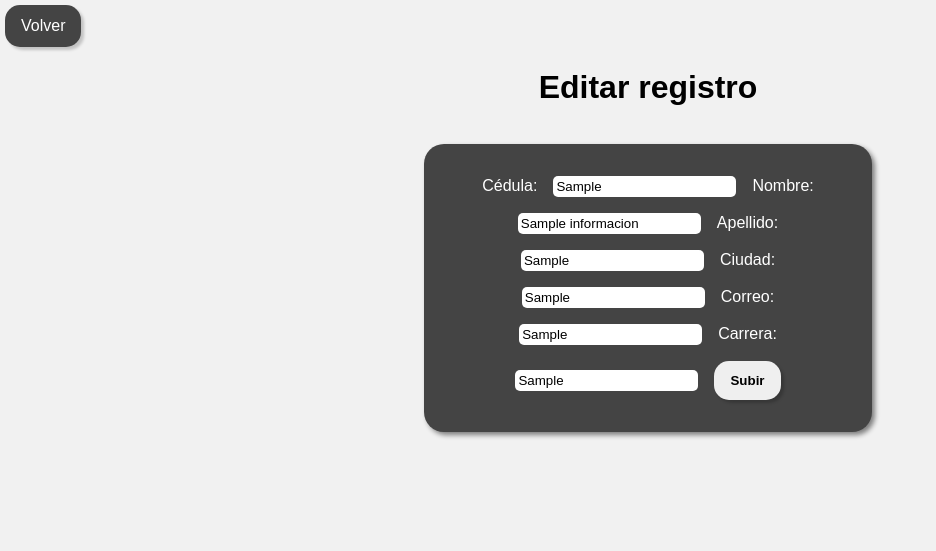
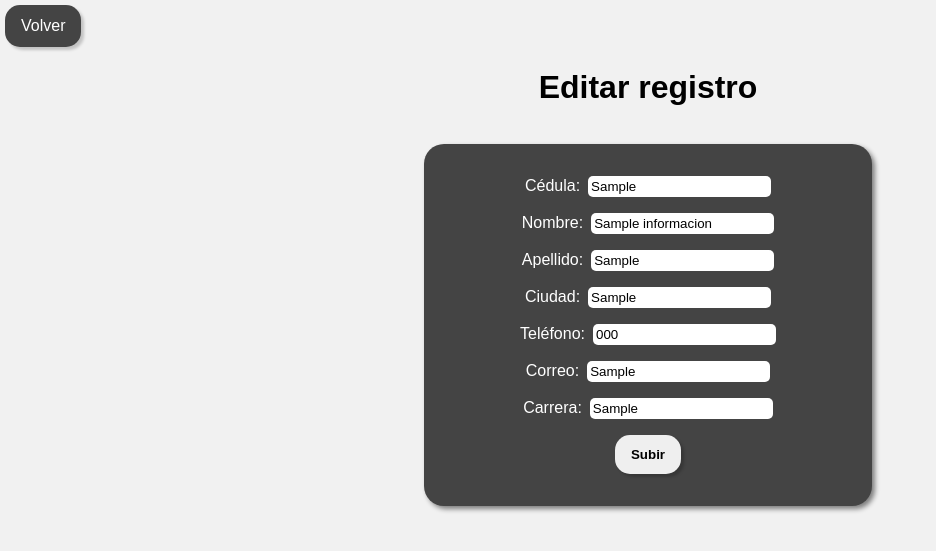
Before and after one commit to KPI01/Base-de-datos-de-estudiantes, a PHP site: page /php/editar_registro.php?id=1 in a window 1280 px wide. Shown: the top 551 px of the page, without its empty margins (0-936 px from the left). Run offline with PHP 8.4, Linux system fonts and the light colour scheme; tables that the repository leaves empty or names only in its code hold one stand-in row (values such as "Sample post").

Commit message:
Agregado el campo de -telefono-

```diff
--- a/index.php
+++ b/index.php
@@ -43,6 +43,7 @@
                         <th class="encabezado__columna">Nombre</th>
                         <th class="encabezado__columna">Apellido</th>
                         <th class="encabezado__columna">Ciudad</th>
+                        <th class="encabezado__columna">Teléfono</th>
                         <th class="encabezado__columna">Correo</th>
                         <th class="encabezado__columna">Carrera</th>
                         <th class="encabezado__columna der">Opciones</th>
@@ -58,6 +59,7 @@
                     <td class="dato__registro">' . $registro->nombre . '</td>
                     <td class="dato__registro">' . $registro->apellido . '</td>
                     <td class="dato__registro">' . $registro->ciudad . '</td>
+                    <td class="dato__registro">' . $registro->telefono . '</td>
                     <td class="dato__registro">' . $registro->correo . '</td>
                     <td class="dato__registro">' . $registro->carrera . '</td>
                     <td class="dato__opciones">
--- a/php/buscar_registro.php
+++ b/php/buscar_registro.php
@@ -24,6 +24,7 @@
                 <option value="nombre" class="opcion-key">Nombre</option>
                 <option value="apellido" class="opcion-key">Apellido</option>
                 <option value="ciudad" class="opcion-key">Ciudad</option>
+                <option value="telefono" class="opcion-key">Teléfono</option>
                 <option value="correo" class="opcion-key">Correo</option>
                 <option value="carrera" class="opcion-key">Carrera</option>
             </select>
@@ -60,6 +61,7 @@
                     <th class="encabezado__columna">Nombre</th>
                     <th class="encabezado__columna">Apellido</th>
                     <th class="encabezado__columna">Ciudad</th>
+                    <th class="encabezado__columna">Teléfono</th>
                     <th class="encabezado__columna">Correo</th>
                     <th class="encabezado__columna">Carrera</th>
                     <th class="encabezado__columna der">Opciones</th>
@@ -76,6 +78,7 @@
                     <td class="dato__registro">' . $registro->nombre . '</td>
                     <td class="dato__registro">' . $registro->apellido . '</td>
                     <td class="dato__registro">' . $registro->ciudad . '</td>
+                    <td class="dato__registro">' . $registro->telefono . '</td>
                     <td class="dato__registro">' . $registro->correo . '</td>
                     <td class="dato__registro">' . $registro->carrera . '</td>
                     <td class="dato__opciones">
--- a/php/editar_registro.php
+++ b/php/editar_registro.php
@@ -38,12 +38,13 @@
 
                 while ($registro = $query_buscar->fetch_object()) {
                     echo '<input type="hidden" name="edit-id" value="' . $registro->id . '" class="registro">
-                        <label class="label-form edit">Cédula:</label><input name="edit-ci" class="input edit" value="' . $registro->cedula . '">
-                        <label class="label-form edit">Nombre:</label><input name="edit-nombre"class="input edit" value="' . $registro->nombre . '">
-                        <label class="label-form edit">Apellido:</label><input name="edit-apellido" class="input edit" value="' . $registro->apellido . '">
-                        <label class="label-form edit">Ciudad:</label><input name="edit-ciudad" class="input edit" value="' . $registro->ciudad . '">
-                        <label class="label-form edit">Correo:</label><input name="edit-correo" class="input edit" value="' . $registro->correo . '">
-                        <label class="label-form edit">Carrera:</label><input name="edit-carrera" class="input edit" value="' . $registro->carrera . '">';
+                        <div class="section"><label class="label-form edit">Cédula:</label><input name="edit-ci" class="input edit" value="' . $registro->cedula . '"></div><div class="section">
+                        <label class="label-form edit">Nombre:</label><input name="edit-nombre"class="input edit" value="' . $registro->nombre . '"></div><div class="section">
+                        <label class="label-form edit">Apellido:</label><input name="edit-apellido" class="input edit" value="' . $registro->apellido . '"></div><div class="section">
+                        <label class="label-form edit">Ciudad:</label><input name="edit-ciudad" class="input edit" value="' . $registro->ciudad . '"></div><div class="section">
+                        <label class="label-form edit">Teléfono:</label><input name="edit-tlfn" class="input edit" value="'.$registro->telefono.'"></div><div class="section">
+                        <label class="label-form edit">Correo:</label><input name="edit-correo" class="input edit" value="' . $registro->correo . '"></div><div class="section">
+                        <label class="label-form edit">Carrera:</label><input name="edit-carrera" class="input edit" value="' . $registro->carrera . '"></div>';
                 }
             }
             ?>
@@ -61,14 +62,15 @@
             $nombre = $_POST['edit-nombre'] ?? null;
             $apellido = $_POST['edit-apellido'] ?? null;
             $ciudad = $_POST['edit-ciudad'] ?? null;
+            $telefono = $_POST['edit-tlfn'] ?? null;
             $correo = $_POST['edit-correo'] ?? null;
             $carrera = $_POST['edit-carrera'] ?? null;
 
             //Comprobar los datos
-            $datos_valid = check_datos($ci, $nombre, $apellido, $ciudad, $correo, $carrera);
+            $datos_valid = check_datos($ci, $nombre, $apellido, $ciudad, $telefono, $correo, $carrera);
 
             if ($datos_valid) {
-                $query = "UPDATE `informacion` SET `cedula`='$ci', `nombre`='$nombre', `apellido`='$apellido', `ciudad`='$ciudad', `correo`='$correo', `carrera`='$carrera' WHERE `id`='$id'";
+                $query = "UPDATE `informacion` SET `cedula`='$ci', `nombre`='$nombre', `apellido`='$apellido', `ciudad`='$ciudad', `telefono`='$telefono', `correo`='$correo', `carrera`='$carrera' WHERE `id`='$id'";
 
                 $conexion->query($query);
 
--- a/php/funciones.php
+++ b/php/funciones.php
@@ -1,5 +1,5 @@
 <?php
-function check_datos($ci, $nombre, $apellido, $ciudad, $correo, $carrera)
+function check_datos($ci, $nombre, $apellido, $ciudad, $telefono, $correo, $carrera)
 {
 
     //Comprobacion cedula
@@ -55,6 +55,21 @@ function check_datos($ci, $nombre, $apellido, $ciudad, $correo, $carrera)
         $ciudad_valid = true;
     }
 
+    //Comprobacion telefono
+    if (empty($telefono)) {
+        echo '<div class="msg-error">Error: El teléfono no puede estar vacía.</div>';
+        $tlfn_valid = false;
+    } elseif (!is_numeric($telefono)) {
+        echo '<div class="msg-error">Error: El teléfono deben ser sólo números.</div>';
+        $tlfn_valid = false;
+    } elseif (strlen($telefono)>=13) {
+        echo '<div class="msg-error">Error: El teléfono no puede exceder los 13 caracteres.</div>';
+        $tlfn_valid = false;
+    } else {
+        $tlfn_valid = true;
+    }
+
+
     //Comprobacion correo
     if (empty($correo)) {
         echo '<div class="msg-error">Error: El correo no puede estar vacío.</div>';
@@ -81,7 +96,7 @@ function check_datos($ci, $nombre, $apellido, $ciudad, $correo, $carrera)
     }
 
      //Comprobar si los datos estan correctos para insertar en la base de datos
-     if ($ci_valid && $nombre_valid && $apellido_valid && $ciudad_valid && $correo_valid && $carrera_valid) {
+     if ($ci_valid && $nombre_valid && $apellido_valid && $ciudad_valid && $tlfn_valid && $correo_valid && $carrera_valid) {
         return true;
      } else {
         return false;
@@ -149,6 +164,21 @@ function check_dato($tipo, $valor){
                 }
                 break;
 
+            case 'telefono':
+                if (empty($valor)) {
+                    echo '<div class="msg-error">Error: El teléfono no puede estar vacía.</div>';
+                    return false;
+                } elseif (!is_numeric($valor)) {
+                    echo '<div class="msg-error">Error: El teléfono deben ser sólo números.</div>';
+                    return false;
+                } elseif (strlen($valor)>=13) {
+                    echo '<div class="msg-error">Error: El teléfono no puede exceder los 13 caracteres.</div>';
+                    return false;
+                } else {
+                    return true;
+                }
+                break;
+
             case 'correo':
                 if (empty($valor)) {
                     echo '<div class="msg-error">Error: El correo no puede estar vacío.</div>';
```
Also changed, not shown: php/agregar_registro.php (+7 -2 lines).
